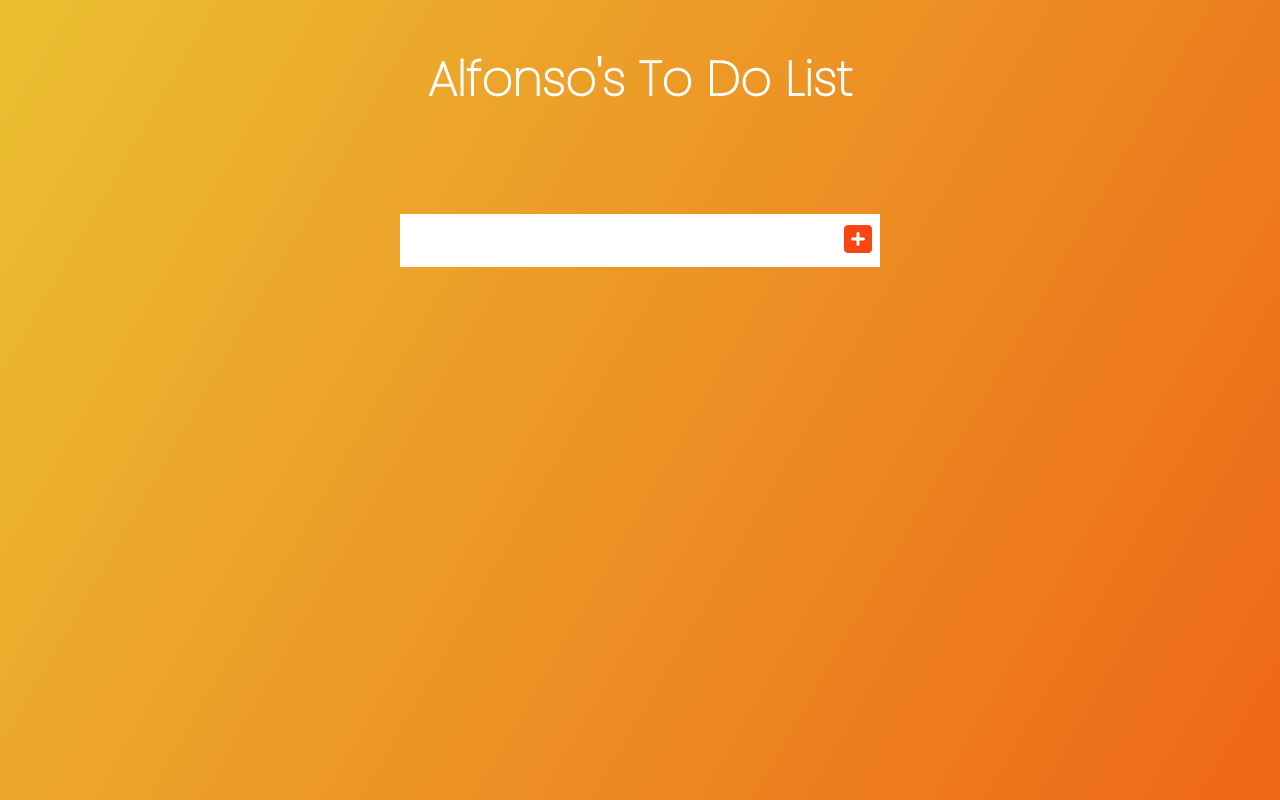
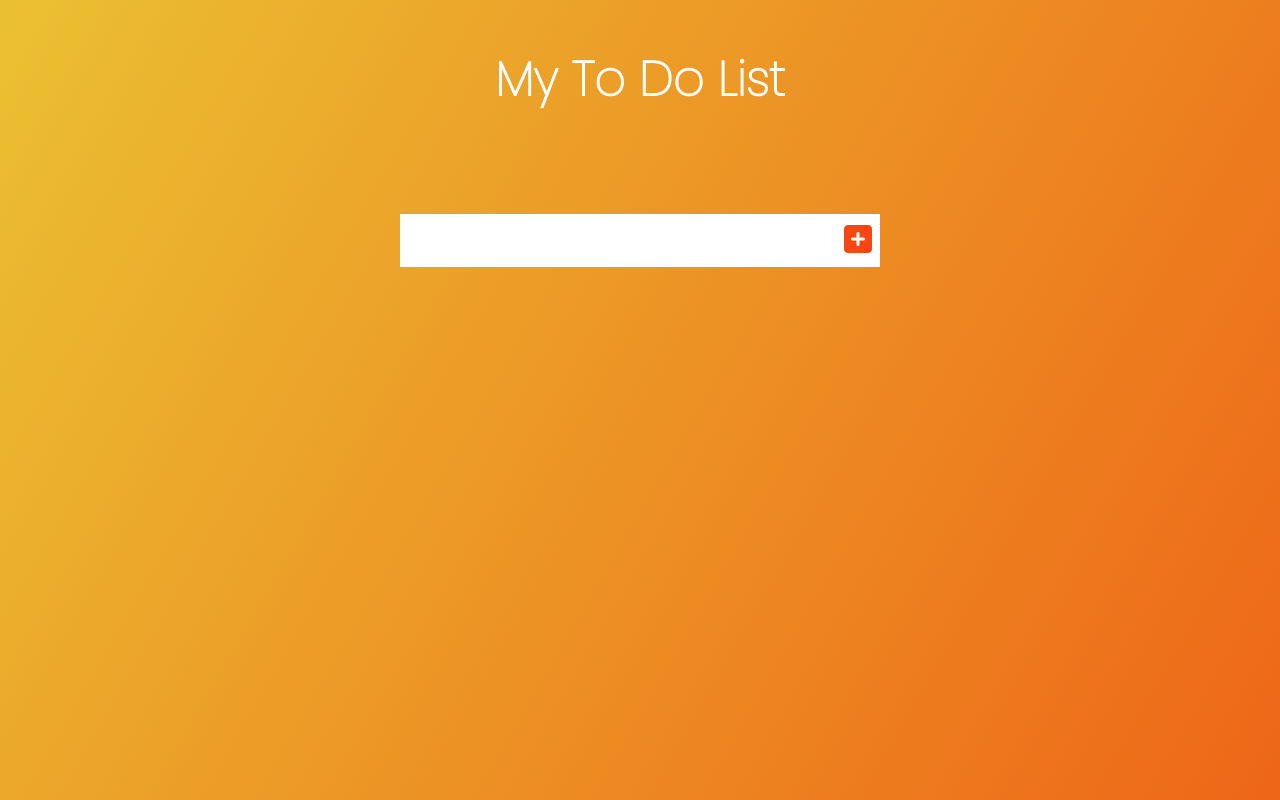
Before and after one commit to mendoal7/hearken, a plain HTML site: page index.html in a window 1280 px wide. Drawn offline with Linux system fonts and the light colour scheme.

Commit message:
Update index.html
changed my "actual" name to "My".

```diff
--- a/index.html
+++ b/index.html
@@ -11,7 +11,7 @@
 <body>
 
     <header>
-        <h1>Alfonso's To Do List</h1>
+        <h1>My To Do List</h1>
     </header>
     <form>
         <input type="text" class="todo-input" />
```
